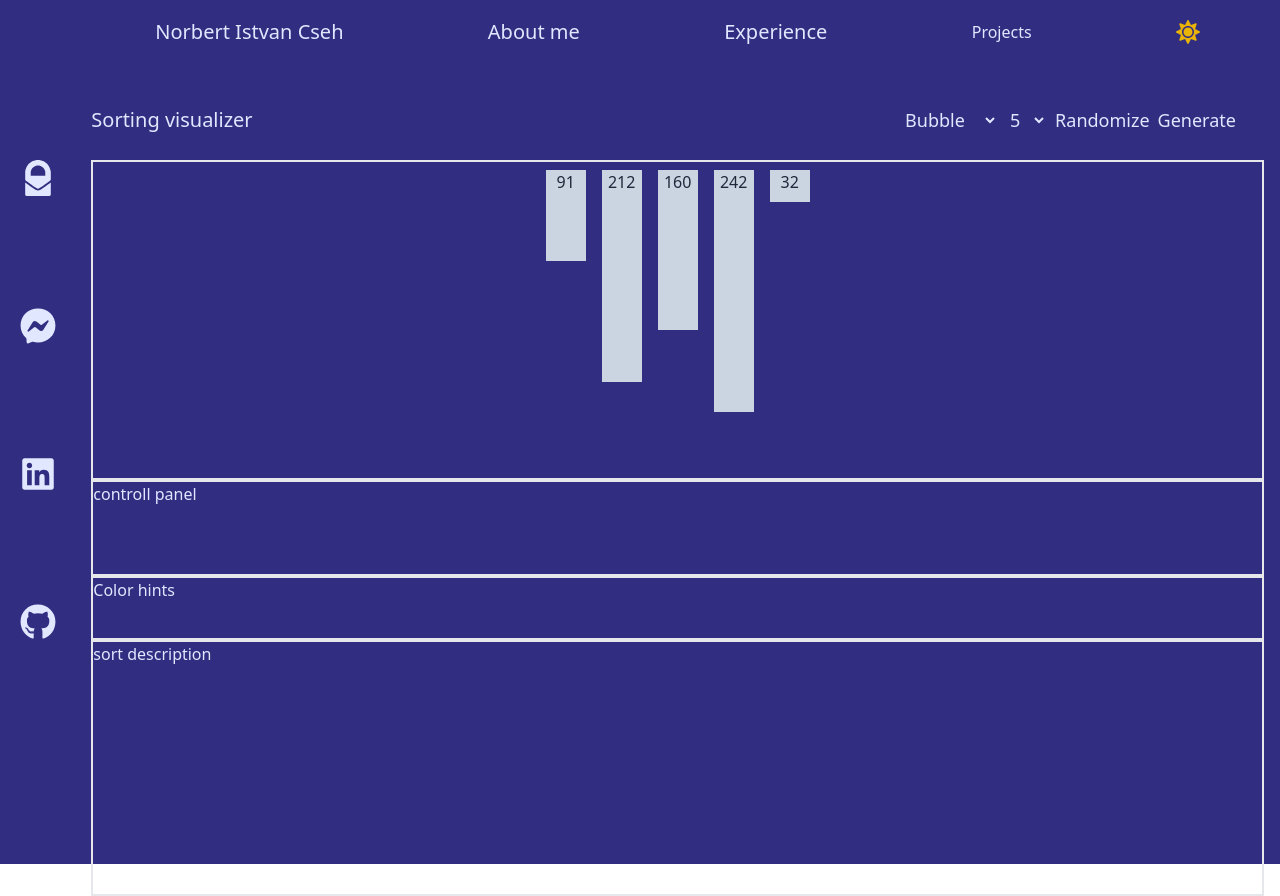
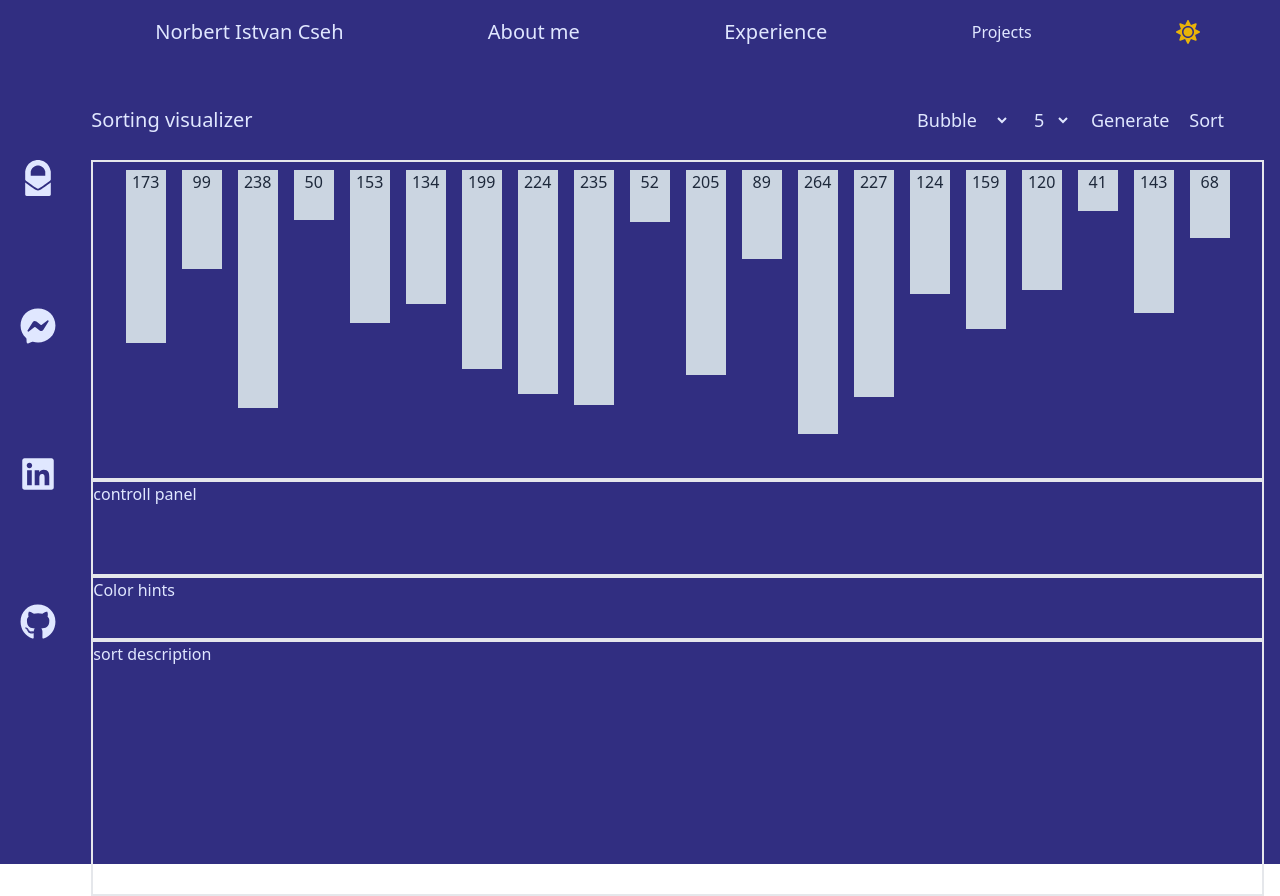
Before and after one commit to NorbertCseh/ncseh, a Next.js app: page /projects/sorting in a window 1280 px wide. Built offline with nearby package versions, Linux system fonts and the light colour scheme.

Commit message:
Bubble short

```diff
--- a/src/pages/projects/sorting.tsx
+++ b/src/pages/projects/sorting.tsx
@@ -3,12 +3,12 @@ import { useEffect, useState, useCallback } from "react";
 
 const Sorting = () => {
   const [numbers, setNumbers] = useState<number[]>([]);
-  const [size, setSize] = useState(5);
+  const [size, setSize] = useState(20);
 
   const generateNumbers = useCallback(() => {
     let rndNumbers: number[] = [];
     for (let i = 0; i < size; i++) {
-      rndNumbers.push(Math.floor(Math.random() * 300));
+      rndNumbers.push(randomIntFromInterval(20, 300));
     }
     setNumbers(rndNumbers);
   }, [size]);
@@ -16,6 +16,30 @@ const Sorting = () => {
   useEffect(() => {
     generateNumbers();
   }, [generateNumbers]);
+
+  const randomIntFromInterval = (min: number, max: number) => {
+    return Math.floor(Math.random() * (max - min + 1) + min);
+  };
+
+  const bubbleShort = useCallback(() => {
+    let sortedArray = [...numbers];
+    let redo = false;
+    do {
+      redo = false;
+      for (let i = 0; i < sortedArray.length - 1; i++) {
+        if (sortedArray[i] !== sortedArray[i + 1]) {
+          if (sortedArray[i] >= sortedArray[i + 1]) {
+            let temp = sortedArray[i];
+            sortedArray[i] = sortedArray[i + 1];
+            sortedArray[i + 1] = temp;
+
+            setNumbers([...sortedArray]);
+            redo = true;
+          }
+        }
+      }
+    } while (redo === true);
+  }, [numbers]);
 
   return (
     <section className="w-full h-screen p-4">
@@ -33,8 +57,8 @@ const Sorting = () => {
             <option value="20">20</option>
             <option value="25">25</option>
           </select>
-          <button>Randomize</button>
           <button onClick={generateNumbers}>Generate</button>
+          <button onClick={bubbleShort}>Sort</button>
         </div>
       </div>
       <div>
```
